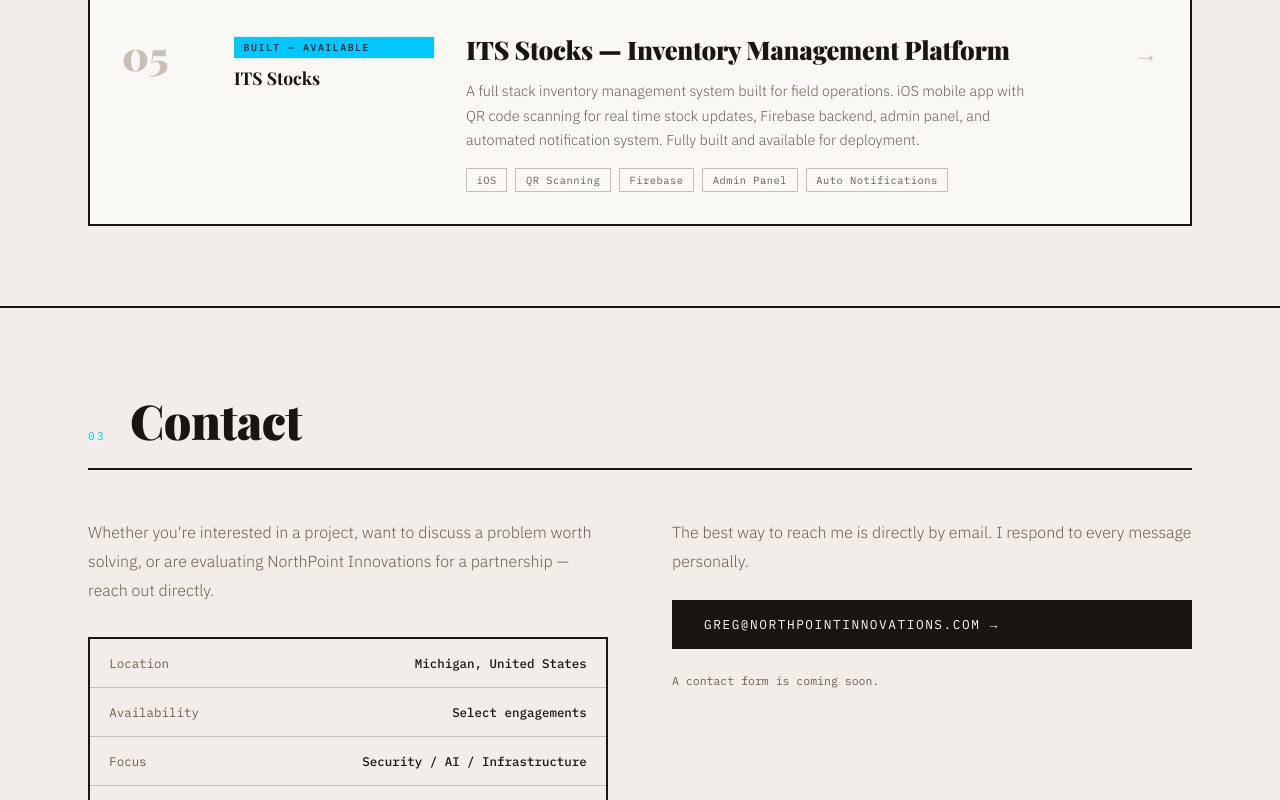
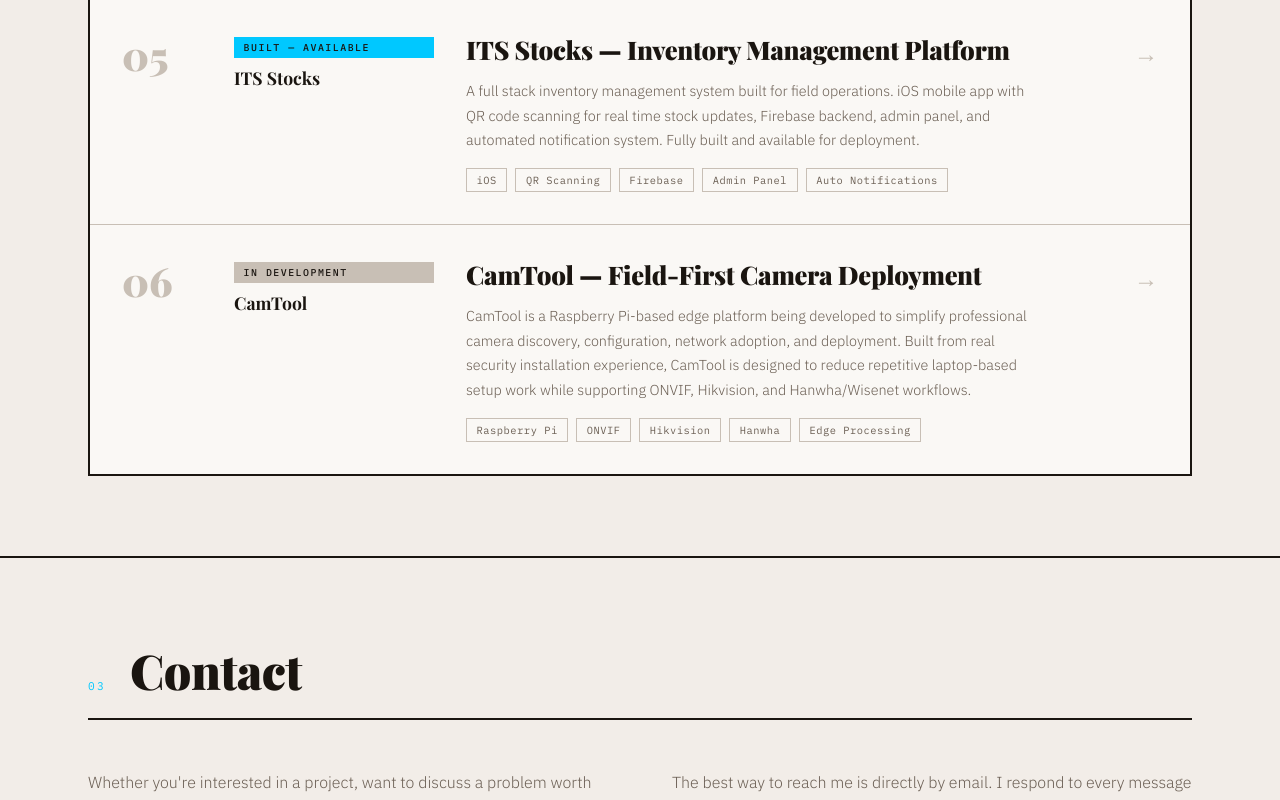
Before and after one commit to kozma22/NorthPoint-Innovations, a plain HTML site: page index.html in a window 1280 px wide. Shown: the part 2812-3612 px from the top of the page. Drawn offline with nearby package versions, Linux system fonts and the light colour scheme.

Commit message:
Add CamTool project details to index.html
Added a new project entry for CamTool with details and tags.

```diff
--- a/index.html
+++ b/index.html
@@ -834,6 +834,26 @@
       <div class="project-arrow">→</div>
     </div>
 
+    <div class="project-row">
+      <div class="project-num">06</div>
+      <div class="project-meta">
+        <span class="project-status s-dev">In Development</span>
+        <span class="project-name-small">CamTool</span>
+      </div>
+      <div class="project-body">
+        <h3>CamTool — Field-First Camera Deployment</h3>
+        <p>CamTool is a Raspberry Pi-based edge platform being developed to simplify professional camera discovery, configuration, network adoption, and deployment. Built from real security installation experience, CamTool is designed to reduce repetitive laptop-based setup work while supporting ONVIF, Hikvision, and Hanwha/Wisenet workflows.</p>
+        <div class="project-tags">
+          <span class="tag">Raspberry Pi</span>
+          <span class="tag">ONVIF</span>
+          <span class="tag">Hikvision</span>
+          <span class="tag">Hanwha</span>
+          <span class="tag">Edge Processing</span>
+        </div>
+      </div>
+      <div class="project-arrow">→</div>
+    </div>
+
   </div>
 </div>
 
```
